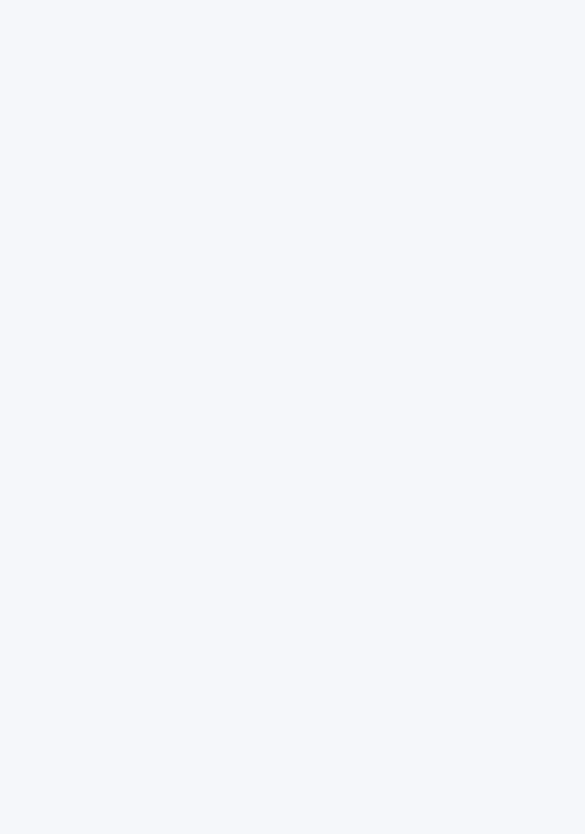
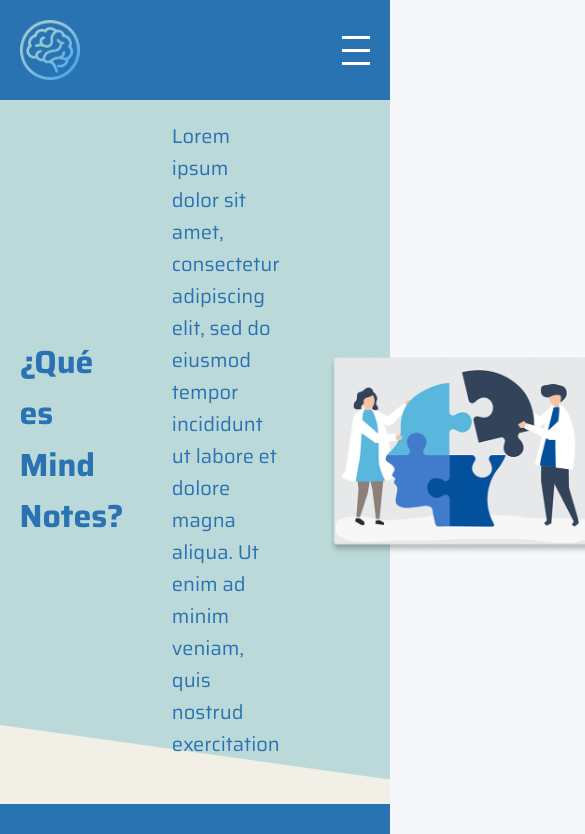
Before and after one commit to Moy446/Mind-Notes, a React (Vite) app in the folder frontend/: page /ComoFunciona in a window 390 px wide. Before the commit this address had no page. Shown: the top 834 px of the page, 585 px wide, since content can reach past the window. Built offline with nearby package versions, Linux system fonts and the light colour scheme.

Commit message:
Prueba de navegacion
Navegacion entre las vistas "Nosotros" y "Como funciona"

```diff
--- a/frontend/src/App.css
+++ b/frontend/src/App.css
@@ -76,7 +76,7 @@
   font-size: 32px;
 }
 
-
+/**/
 @media (max-width: 768px) {
 
   .first,
--- a/frontend/src/App.jsx
+++ b/frontend/src/App.jsx
@@ -1,8 +1,7 @@
 import React, { useState, useEffect } from 'react'
+import HeaderMenu from './components/headerAndFooter/HeaderMenu'
+import FooterMenu from './components/headerAndFooter/FooterMenu'
 import './App.css'
-import HeaderMenu from './components/headerAndFooter/HeaderMenu'
-import { getNotes, createNote } from './services/api'
-import FooterMenu from './components/headerAndFooter/FooterMenu'
 
 function App() {
   return (
--- /dev/null
+++ b/frontend/src/ComoFunciona.css
@@ -0,0 +1,62 @@
+.ComoFunciona {
+    min-height: 100vh;
+    background: #F2EFE7;
+}
+
+.section-first {
+    display: flex;
+    align-items: center;
+    justify-content: space-between;
+    background: rgba(154, 203, 208, 0.60);
+    color: #2973B2;
+    font-family: Saira;
+    padding: 5%;
+    gap: 3rem;
+}
+
+.section-first h3 {
+    font-size: 32px;
+}
+
+.p-QueEsMindNotes {
+    max-width: 600px;
+    font-size: 20px;
+}
+
+.imgNosotros {
+    width: 400px;
+    max-width: 100%;
+}
+
+.separator-ComoFunciona{
+    width: 0;
+    height: 0;
+    border-right: 99vw solid transparent;
+    border-bottom: 13.9vw solid #F2EFE7;
+    margin-top: -13.8vw;
+}
+
+/**/
+@media (max-width: 768px) {
+
+.first,
+.second {
+    flex-direction: column;
+    text-align: center;
+}
+
+.p-Mision {
+    text-align: center;
+}
+
+.imgNosotros,
+.imgMision {
+    width: 80%;
+    margin-top: 2rem;
+}
+
+.third {
+    font-size: 22px;
+    padding: 12% 5%;
+}
+}
--- /dev/null
+++ b/frontend/src/ComoFunciona.jsx
@@ -0,0 +1,29 @@
+import React, { useState, useEffect } from 'react'
+import './ComoFunciona.css'
+import HeaderMenu from './components/headerAndFooter/HeaderMenu'
+import FooterMenu from './components/headerAndFooter/FooterMenu'
+
+function ComoFunciona() {
+    return (
+    <div className="ComoFunciona">
+        <header className="ComoFunciona-header">
+            <HeaderMenu img = "src/images/logocolor.png" />
+        </header>
+
+        <section className='section-first'>
+            <h3>¿Qué es Mind Notes?</h3>
+            <p className="p-QueEsMindNotes">Lorem ipsum dolor sit amet, consectetur adipiscing elit, sed do eiusmod tempor incididunt ut labore et dolore magna aliqua. Ut enim ad minim veniam, quis nostrud exercitation
+            </p>
+            <img className= "imgNosotros" src="src/images/nosotrosImg.png" alt="Imagen" />
+        </section>
+
+        <div className='separator-ComoFunciona'></div>
+
+        <footer>
+            <FooterMenu img = "src/images/logoCompletoBlanco.png"/>
+        </footer>
+    </div>
+    )
+}
+
+export default ComoFunciona
--- a/frontend/src/components/headerAndFooter/HeaderMenu.css
+++ b/frontend/src/components/headerAndFooter/HeaderMenu.css
@@ -26,7 +26,7 @@
     gap: 30px;
 }
 
-.a-headermenu {
+link{
     color: #FFF;
     text-decoration: none;
 }
--- a/frontend/src/components/headerAndFooter/HeaderMenu.jsx
+++ b/frontend/src/components/headerAndFooter/HeaderMenu.jsx
@@ -1,4 +1,6 @@
 import React, { useState } from 'react';
+import ReactDOM from 'react-dom/client';
+import { BrowserRouter, Routes,Route ,Link, Router } from 'react-router-dom';
 import './HeaderMenu.css';
 
 export default function HeaderMenu(props) {
@@ -23,11 +25,13 @@ export default function HeaderMenu(props) {
       </button>
 
       <nav className={`nav-headermenu ${activo ? 'activo' : ''}`}>
-        <a href="#" className="a-headermenu">Nosotros</a>
-        <a href="#" className="a-headermenu">¿Cómo funciona?</a>
-        <a href="#" className="a-headermenu">Precios</a>
-        <a href="#" className="a-headermenu">Ingresar</a>
+        <Link to={'/'}>Nosotros</Link>
+        <Link to={"/ComoFunciona"}>¿Cómo funciona?</Link>
+        <Link to={'/ComoFunciona'}>Precios</Link>
+        <Link to={'/ComoFunciona'}>Ingresar</Link>
       </nav>
+
     </div>
+
   );
 }
--- a/frontend/src/main.jsx
+++ b/frontend/src/main.jsx
@@ -5,6 +5,7 @@ import './index.css'
 import {BrowserRouter, Routes, Route} from 'react-router-dom'
 import MenuPsiF from './MenuPsiF.jsx'
 import ChatPsiF from './ChatPsiF.jsx'
+import ComoFunciona from "./ComoFunciona.jsx";
 
 ReactDOM.createRoot(document.getElementById('root')).render(
   <React.StrictMode>
@@ -17,6 +18,7 @@ ReactDOM.createRoot(document.getElementById('root')).render(
           <Route path='perfil:id' element={<div>perfil chevere</div>}/>
         </Route>
         <Route path='/' element = {<App/>}/>
+        <Route path="/ComoFunciona" element={<ComoFunciona/>} />
         <Route path='/pruebas' element = {<componentsPruebas/>}/>
       </Routes>
     </BrowserRouter>
```
